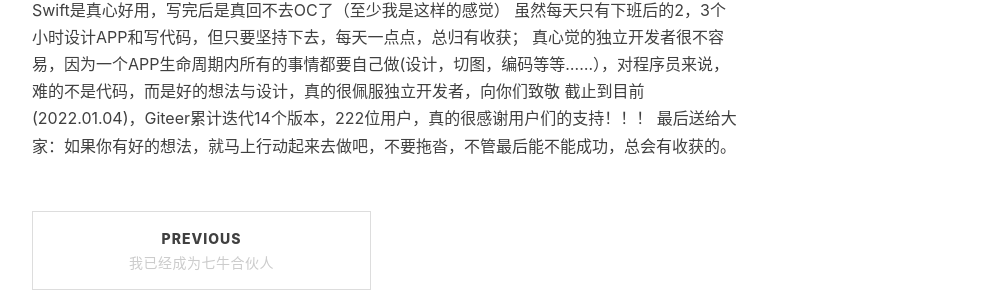
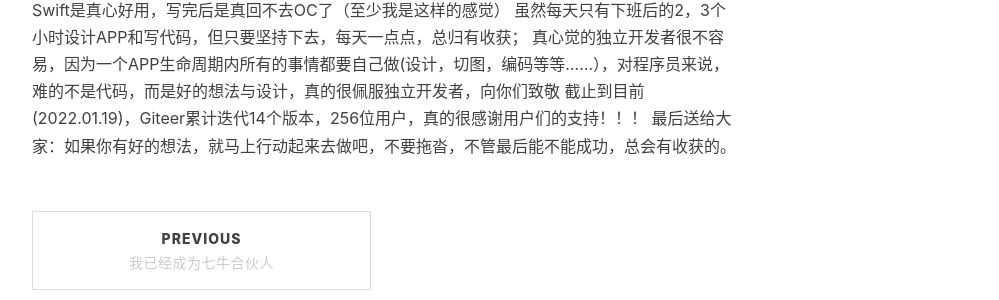
Before and after one commit to fandongtongxue/fandongtongxue.github.io, a Jekyll site: the page built from _posts/2021-09-18-Giteer.md, in a window 1280 px wide and 900 px high, scrolled down 3437 px. Shown: the part 260-560 px from the top of the window, without its empty margins (233-1232 px from the left). Built offline with Jekyll 4.4.1, drawn with Linux system fonts in a browser that asks for light colours; nearby versions of some CDN libraries; comment, search, counter and statistics services are not loaded.

Commit message:
Update 2021-09-18-Giteer.md

```diff
--- a/_posts/2021-09-18-Giteer.md
+++ b/_posts/2021-09-18-Giteer.md
@@ -50,5 +50,5 @@ Giteer是一个Gitee移动客户端，支持iPhone, iPad。使用Giteer，您可
 Swift是真心好用，写完后是真回不去OC了（至少我是这样的感觉）
 虽然每天只有下班后的2，3个小时设计APP和写代码，但只要坚持下去，每天一点点，总归有收获；
 真心觉的独立开发者很不容易，因为一个APP生命周期内所有的事情都要自己做(设计，切图，编码等等......），对程序员来说，难的不是代码，而是好的想法与设计，真的很佩服独立开发者，向你们致敬
-截止到目前(2022.01.04)，Giteer累计迭代14个版本，222位用户，真的很感谢用户们的支持！！！
+截止到目前(2022.01.19)，Giteer累计迭代14个版本，256位用户，真的很感谢用户们的支持！！！
 最后送给大家：如果你有好的想法，就马上行动起来去做吧，不要拖沓，不管最后能不能成功，总会有收获的。
```
